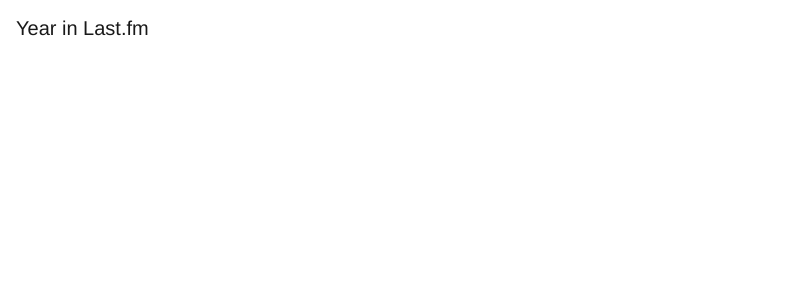
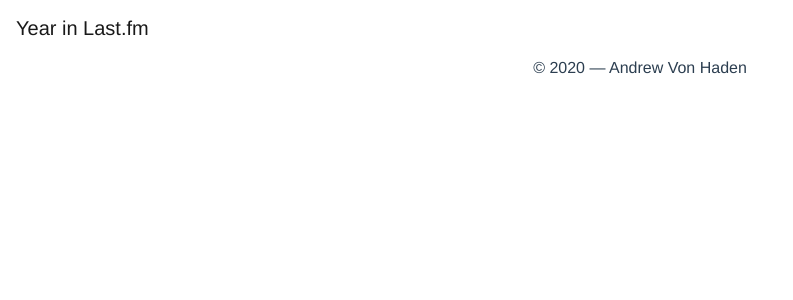
Before and after one commit to vonhaden/Year-in-Last.fm, a Vue app: page / in a window 1280 px wide. Shown: the top 300 px of the page, without its empty margins (0-793 px from the left). Built offline with nearby package versions, Linux system fonts and the light colour scheme.

Commit message:
Added Footer component

```diff
--- a/src/App.vue
+++ b/src/App.vue
@@ -5,16 +5,20 @@
         <main>
             <router-view/>
         </main>
+
+        <Footer></Footer>
     </div>
 </template>
 
 <script>
 import Nav from '@/components/Nav';
+import Footer from '@/components/Footer'
 
 export default  {
     name: "app",
     components: {
-        Nav
+        Nav,
+        Footer
     }
 }
 </script>
--- /dev/null
+++ b/src/components/Footer.vue
@@ -0,0 +1,15 @@
+<template>
+    <footer>
+        <div>&copy; 2020 — Andrew Von Haden</div>
+    </footer>
+</template>
+
+<script>
+export default {
+    name: "Footer"
+}
+</script>
+
+<style scoped>
+
+</style>
```
